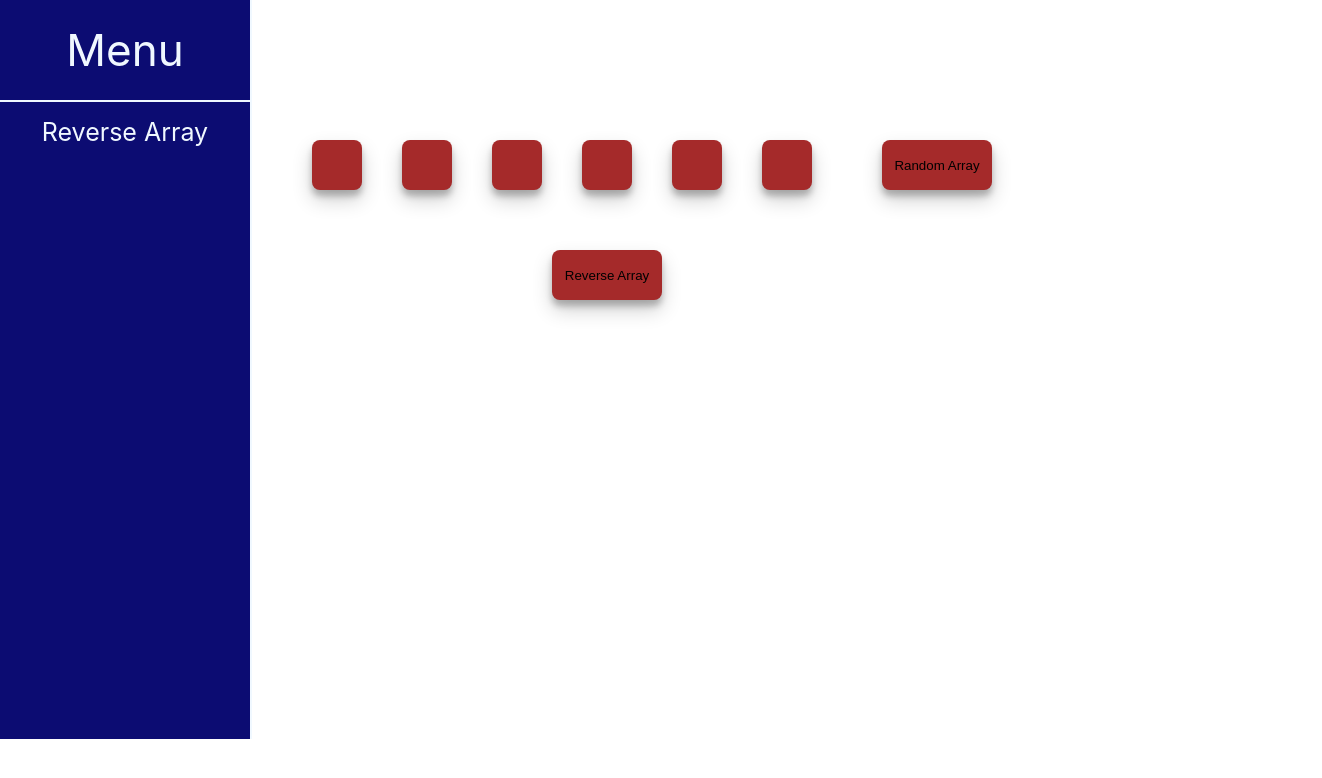
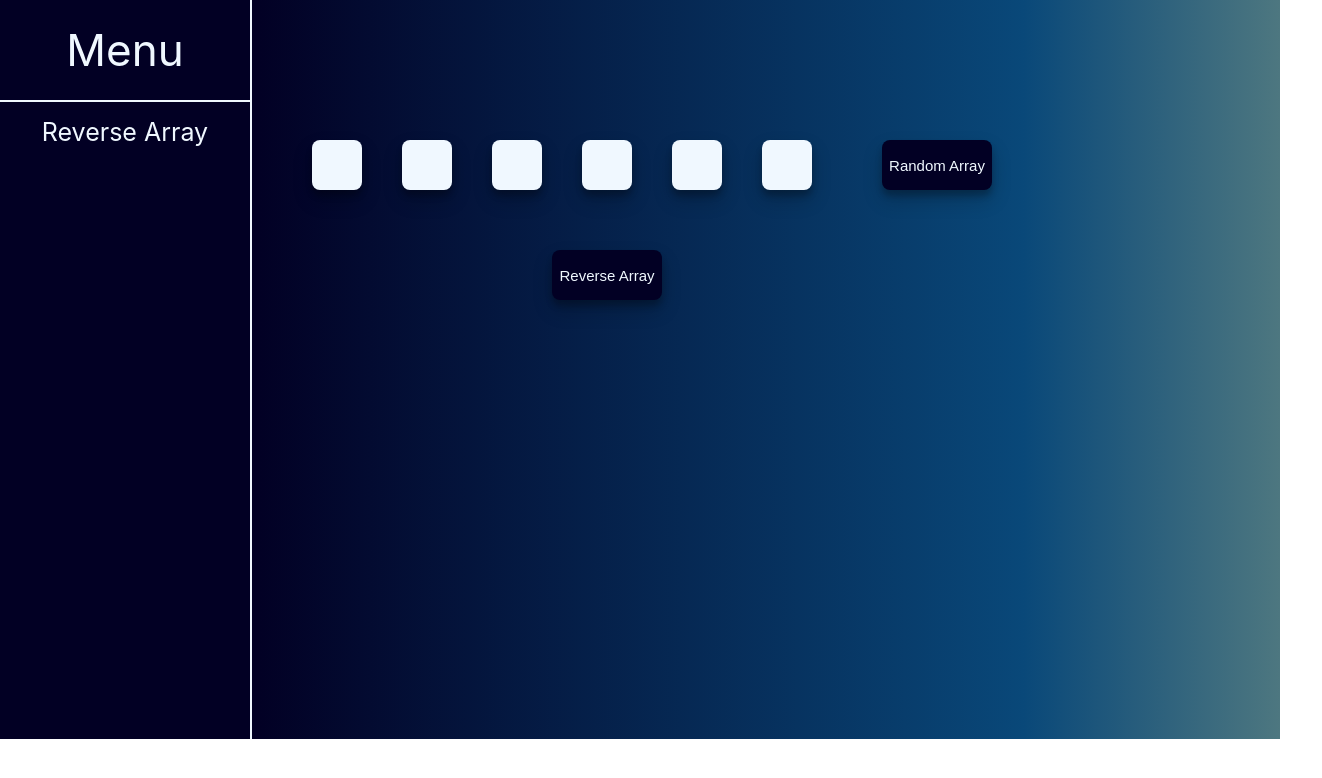
Before and after one commit to OlhaYarosh1/Algorithms, a React (Create React App) app: page / in a window 1280 px wide. Shown: the top 778 px of the page, 1322 px wide, since content can reach past the window. Built offline with nearby package versions, Linux system fonts and the light colour scheme.

Commit message:
Changed colors.

```diff
--- a/src/components/MainPage/MainPage.module.css
+++ b/src/components/MainPage/MainPage.module.css
@@ -1,5 +1,5 @@
 .mainPageBlock {
-    width: 83.6%;
+    background: linear-gradient(90deg, rgba(2,0,36,1) 0%, rgba(9,72,121,1) 75%, rgba(77,119,128,1) 100%);
     height: 739px;
     margin-top: -739px;
     margin-left: 252px;
--- a/src/components/MainPage/ReverseArray/ArrayBlock/ArrayBlock.module.css
+++ b/src/components/MainPage/ReverseArray/ArrayBlock/ArrayBlock.module.css
@@ -2,7 +2,7 @@
     display: inline-block;
     width: 50px;
     height: 50px;
-    background-color: brown;
+    background-color: aliceblue;
     border-radius: 8px;
     margin-left: 40px;
     box-shadow: rgba(0, 0, 0, 0.19) 0px 10px 20px, rgba(0, 0, 0, 0.23) 0px 6px 6px;
--- a/src/components/MainPage/ReverseArray/ReverseArray.module.css
+++ b/src/components/MainPage/ReverseArray/ReverseArray.module.css
@@ -15,8 +15,10 @@
     height: 50px;
     top: 120px;
     border-radius: 8px;
+    font-size: 15px;
     cursor: pointer;
-    background-color: brown;
+    color: aliceblue;
+    background-color: #020024;
     border: none;
     box-shadow: rgba(0, 0, 0, 0.19) 0px 10px 20px, rgba(0, 0, 0, 0.23) 0px 6px 6px;
 }
--- a/src/components/Menu/Menu.module.css
+++ b/src/components/Menu/Menu.module.css
@@ -3,7 +3,7 @@
     height: 739px;
     border-right: 2px solid;
     border-color: aliceblue;
-    background-color: rgb(12, 12, 114);
+    background-color: #020024;
 }
 
 .titleMenu, .selection {
```
